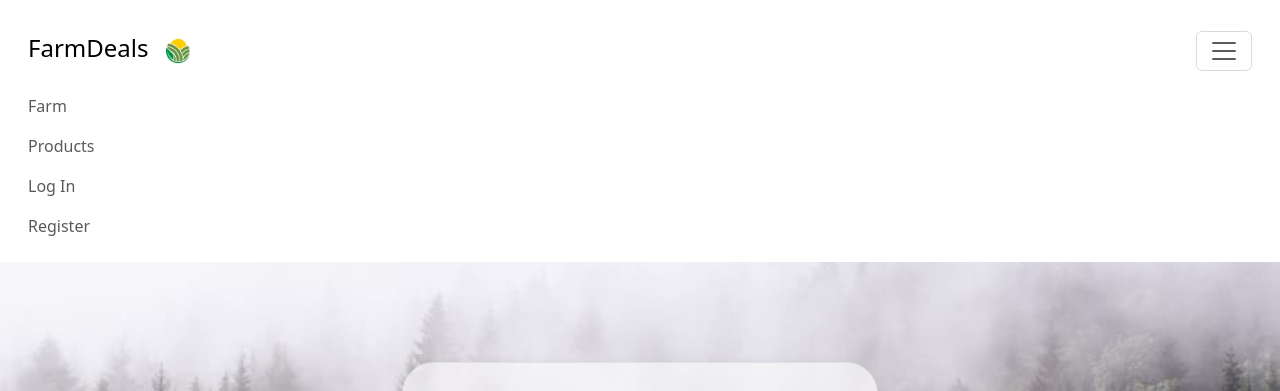
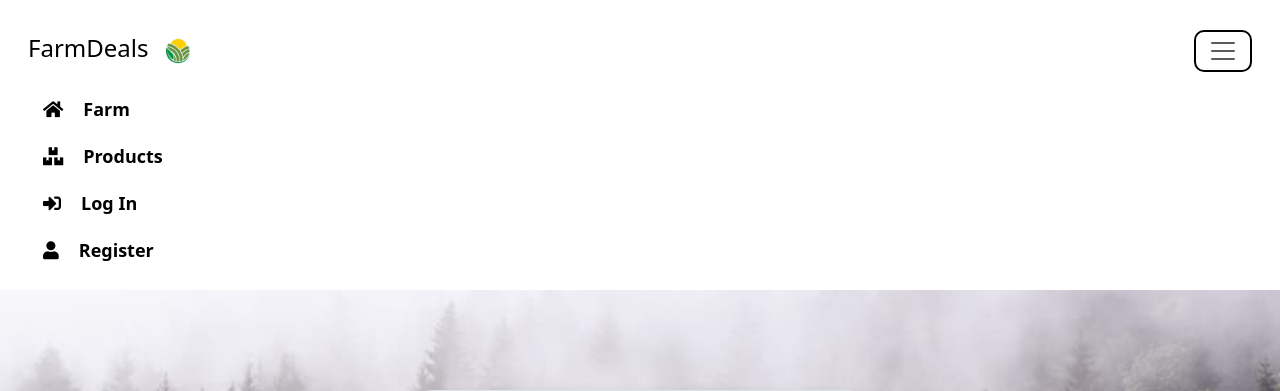
Before and after one commit to SeannyBoyyy/AppDev, a PHP site: page /AccPages/login-page.php in a window 1280 px wide, after a click that opens the changed part. Shown: the top 391 px of the page. Run offline with PHP 8.4, Linux system fonts and the light colour scheme.

Commit message:
navbar UI
navbar

```diff
--- a/AppDev_test/AccPages/login-page.php
+++ b/AppDev_test/AccPages/login-page.php
@@ -79,6 +79,7 @@ if(isset($_POST['submit'])){
 ?>
 <head>
   <link href='https://unpkg.com/boxicons@2.1.4/css/boxicons.min.css' rel='stylesheet'>
+  <link rel="stylesheet" href="https://cdnjs.cloudflare.com/ajax/libs/font-awesome/5.15.3/css/all.min.css">
   <style>
     .ui {
       background: transparent;
--- a/AppDev_test/navbars/viewer-homepage.php
+++ b/AppDev_test/navbars/viewer-homepage.php
@@ -8,20 +8,44 @@
     <title>Bootstrap demo</title>
     <link rel="stylesheet" href="../CSS/view-farm.css">
     <link href="https://cdn.jsdelivr.net/npm/bootstrap@5.3.3/dist/css/bootstrap.min.css" rel="stylesheet" integrity="sha384-QWTKZyjpPEjISv5WaRU9OFeRpok6YctnYmDr5pNlyT2bRjXh0JMhjY6hW+ALEwIH" crossorigin="anonymous">
+    <link rel="stylesheet" href="https://cdnjs.cloudflare.com/ajax/libs/font-awesome/5.15.3/css/all.min.css">
+    <style>
+
+.navbar-nav .nav-link {
+    display: block;
+    font-size: 18px;
+    font-weight: bold;
+    color: #333;
+    padding: 10px 15px;
+    transition: color 0.5s ease;
+    border: none !important;
+}
+
+.navbar-nav .nav-link:hover {
+    color: white;
+    transform: translateY(-5px);
+    border-radius:15px;
+    height:50px;
+}
+.navbar-nav i{
+  margin-right:20px;
+}
+
+    </style>
   </head>
   <body>
   <nav class="navbar navbar sticky-top p-3" style="background-color: white;">
     <div class="container-fluid">
         <a class="navbar-brand fs-4" href="./viewer-landingPage.php">FarmDeals<img src="http://localhost/AppDev/AppDev/AppDev_test/ProfileModule/img/logo.jpg" alt="FarmDeals Logo" width="60" height="60"></a>
-        <button class="navbar-toggler" type="button" data-bs-toggle="collapse" data-bs-target="#navbarNavDropdown" aria-controls="navbarNavDropdown" aria-expanded="false" aria-label="Toggle navigation">
+        <button class="navbar-toggler" type="button" data-bs-toggle="collapse" data-bs-target="#navbarNavDropdown" aria-controls="navbarNavDropdown" aria-expanded="false" aria-label="Toggle navigation" style="border:2px solid black;border-radius:10px;">
             <span class="navbar-toggler-icon"></span>
         </button>
         <div class="collapse navbar-collapse" id="navbarNavDropdown">
             <div class="navbar-nav">
-                <a class="nav-link" aria-current="page" href="#farms">Farm</a>
-                <a class="nav-link" aria-current="page" href="#">Products</a>
-                <a class="nav-link" aria-current="page" href="./AccPages/login-page.php">Log In</a>
-                <a class="nav-link" aria-current="page" href="./AccPages/register-page.php">Register</a>
+                <a class="nav-link" aria-current="page" href="#farms" style="color:black;"><i class="fas fa-home"></i>Farm</a>
+                <a class="nav-link" aria-current="page" href="#" style="color:black;"><i class="fas fa-boxes"></i>Products</a>
+                <a class="nav-link" aria-current="page" href="./AccPages/login-page.php" style="color:black;"><i class="fas fa-sign-in-alt"></i>Log In</a>
+                <a class="nav-link" aria-current="page" href="./AccPages/register-page.php" style="color:black;"><i class="fas fa-user"></i>Register</a>
             </div>
         </div>
     </div>
```
Also changed, not shown: AppDev_test/navbars/admin-navIndex.php (+13 -3 lines), AppDev_test/navbars/farmer-navIndex.php (+15 -1 lines).
